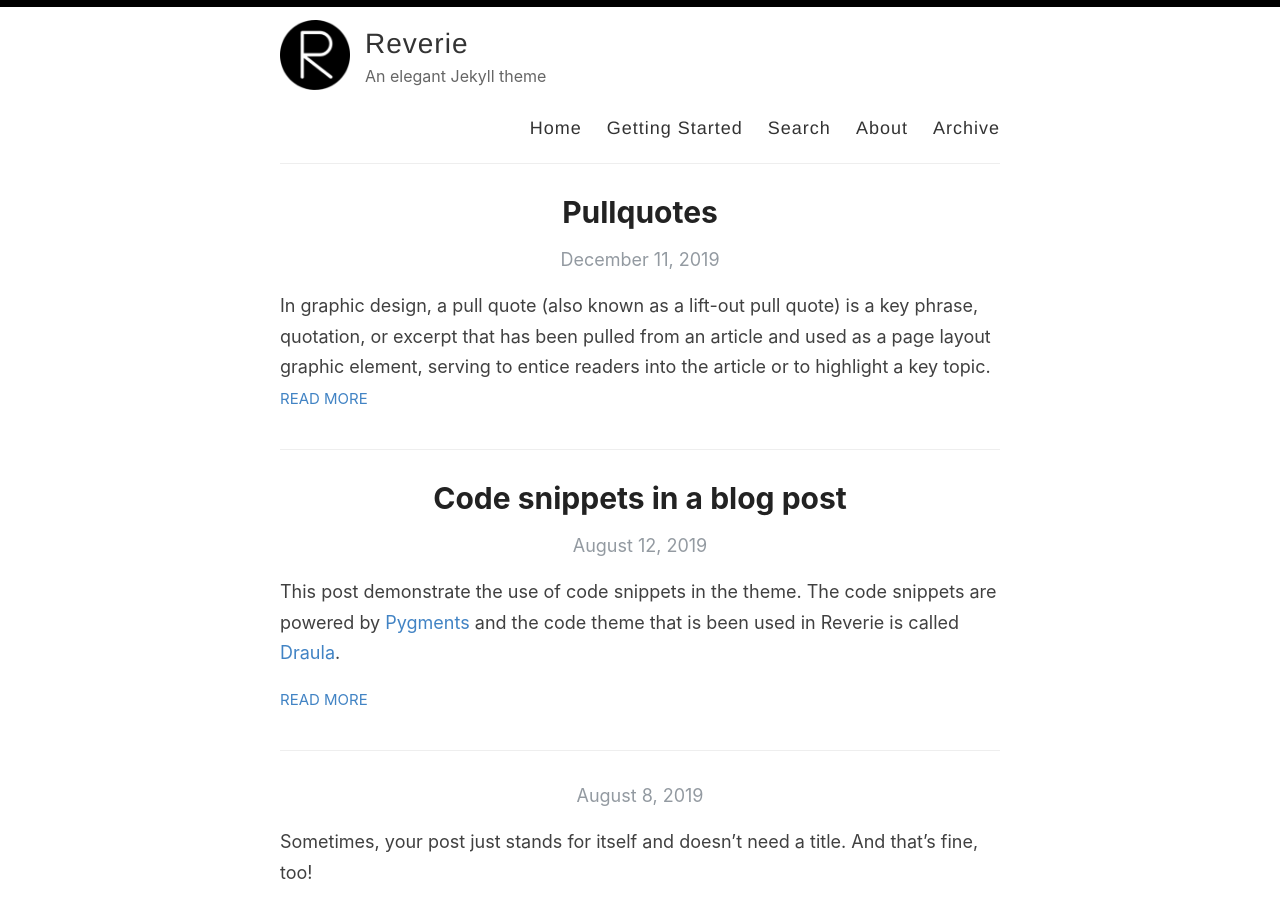
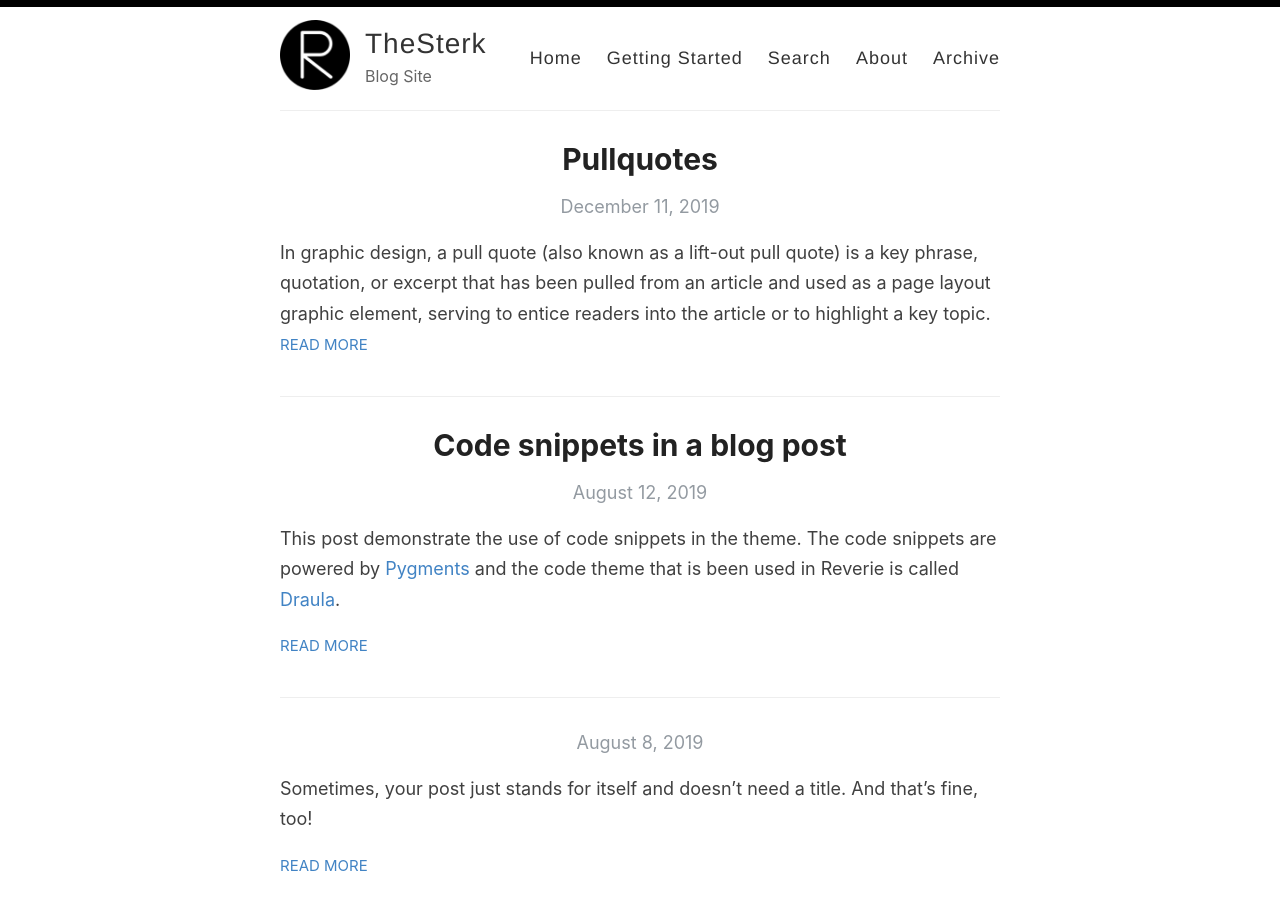
Before and after one commit to dustinsterk/dustinsterk.github.io, a Jekyll site: the page built from index.html, in a window 1280 px wide and 900 px high. Built offline with Jekyll 4.4.1, drawn with Linux system fonts in a browser that asks for light colours; the list of posts is cut into pages by our own code.

Commit message:
Update _config.yml

```diff
--- a/_config.yml
+++ b/_config.yml
@@ -3,13 +3,13 @@
 #
 
 # Name of your site (displayed in the header)
-name: Reverie
+name: TheSterk
 
 # Name of the author
-author: Amit Merchant
+author: Dustin Sterkenburg
 
 # Short bio or description (displayed in the header)
-description: An elegant Jekyll theme
+description: Blog Site
 
 # URL of your avatar or profile pic (you could use your GitHub profile pic)
 avatar: /images/reverie.png
@@ -61,7 +61,7 @@
 # !! You don't need to change any of the configuration flags below !!
 #
 
-permalink: /:title/
+permalink: /:year/:month/:day/:title/
 
 # The release of Jekyll Now that you're using
 version: v1.2.0
```
